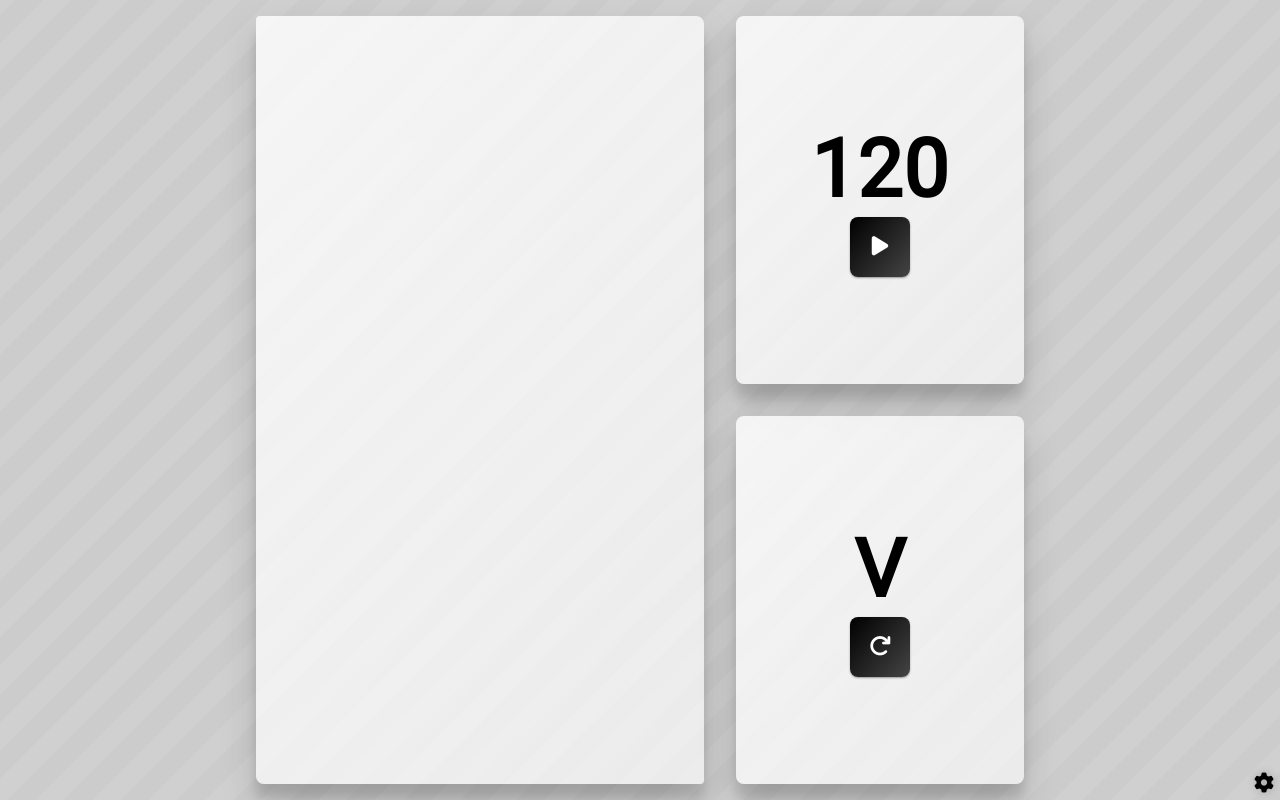
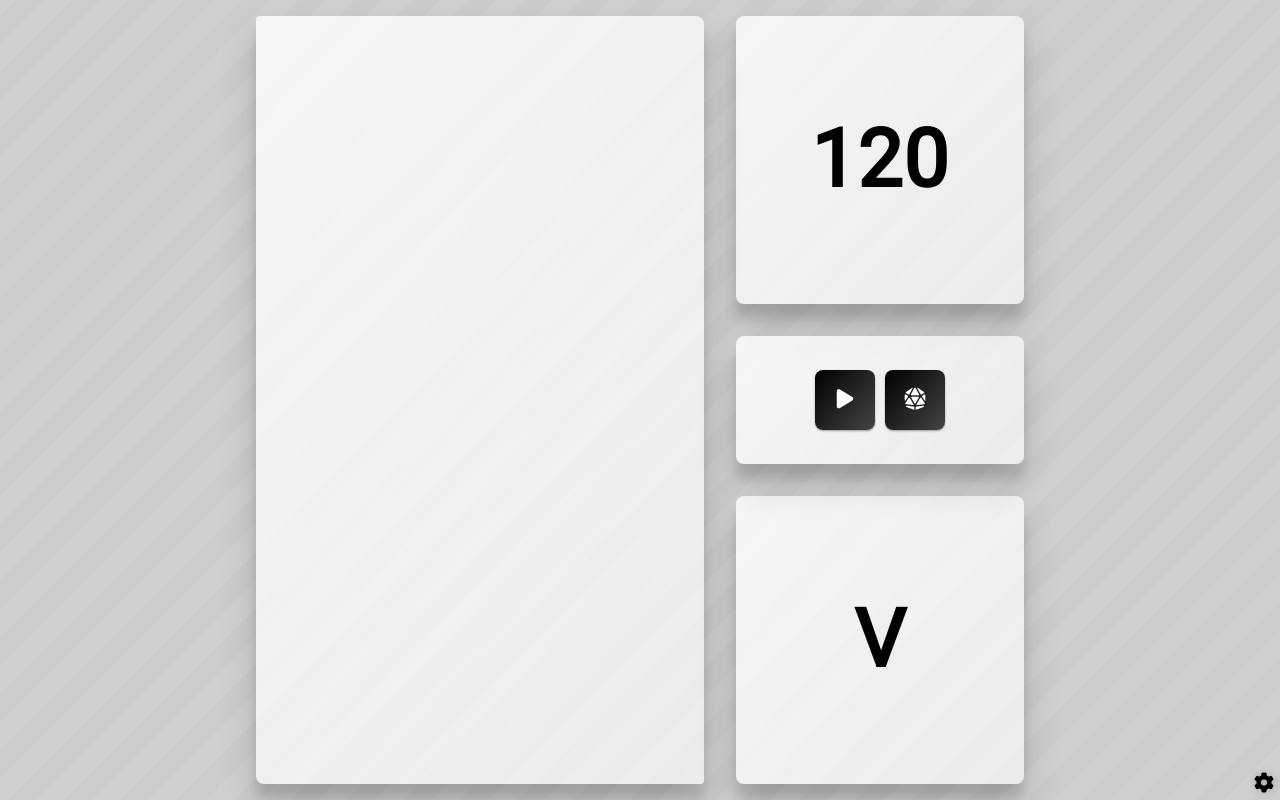
Before and after one commit to knowlesc/scattergories-generator, a React app: page / in a window 1280 px wide. Built offline with nearby package versions, Linux system fonts and the light colour scheme.

Commit message:
Centralize controls

```diff
--- a/src/components/Alphabet/Alphabet.scss
+++ b/src/components/Alphabet/Alphabet.scss
@@ -10,7 +10,6 @@
   }
 }
 
-
 @media (max-width: 600px), (max-height: 600px) {
   .alphabet {
     .alphabet-letter {
--- a/src/components/Alphabet/Alphabet.tsx
+++ b/src/components/Alphabet/Alphabet.tsx
@@ -1,24 +1,14 @@
 import './Alphabet.scss';
 import * as React from 'react';
-import { IconButton } from '../IconButton/IconButton';
 
 export interface IAlphabetProps {
   letter: string;
-  randomize: Function;
 }
 
-export const Alphabet: React.FC<IAlphabetProps> = ({ letter, randomize }) => {
-
-  const rollClicked = () => {
-    randomize();
-  };
-
-  return (
+export const Alphabet: React.FC<IAlphabetProps> = ({ letter }) => (
   <section className="alphabet-wrapper">
     <div className="alphabet">
       <div className="alphabet-letter">{ letter }</div>
-        <div className="actions"><IconButton icon="redo" onClick={ rollClicked }/></div>
     </div>
   </section>
 );
-}
--- a/src/components/App/App.scss
+++ b/src/components/App/App.scss
@@ -45,9 +45,7 @@
   box-sizing: border-box;
 }
 
-.categories-wrapper,
-.timer-wrapper,
-.alphabet-wrapper {
+section {
   position: absolute;
   padding: 2%;
 }
@@ -61,21 +59,29 @@
 
 .timer-wrapper {
   width: 40%;
-  height: 50%;
+  height: 40%;
   right: 0;
   top: 0;
 }
 
 .alphabet-wrapper {
   width: 40%;
-  height: 50%;
+  height: 40%;
   right: 0;
   bottom: 0;
 }
 
+.controls-wrapper {
+  width: 40%;
+  height: 20%;
+  right: 0;
+  bottom: 40%;
+}
+
 .categories,
 .timer,
-.alphabet {
+.alphabet,
+.controls {
   width: 100%;
   height: 100%;
   padding: 4%;
@@ -84,6 +90,7 @@
 }
 
 .timer,
-.alphabet {
+.alphabet,
+.controls {
   border-radius: 8px;
 }
--- a/src/components/App/App.tsx
+++ b/src/components/App/App.tsx
@@ -5,12 +5,16 @@
 import { Alphabet } from '../Alphabet/Alphabet';
 import { Settings } from '../Settings/Settings';
 import { Randomizer } from '../../services/Ranzomizer';
+import { Controls } from '../Controls/Controls';
+import { useInterval } from '../../hooks';
 
 export const App: React.FC = () => {
   const [categories, setCategories] = React.useState(Randomizer.getRandomCategories(12));
   const [letter, setLetter] = React.useState(Randomizer.getRandomLetter());
+  const [time, setTime] = React.useState(120);
   const [maxTime, setMaxTime] = React.useState(120);
   const [categoryCount, setCategoryCount] = React.useState(12);
+  const [gameState, setGameState] = React.useState<'running' | 'paused' | 'ready'>('ready');
 
   const randomizeGame = () => {
     setCategories(Randomizer.getRandomCategories(categoryCount));
@@ -22,15 +26,42 @@
     setCategoryCount(categoryCount);
   }
 
+  const startGame = () => {
+    setGameState('running');
+  }
+
+  const pauseGame = () => {
+    setGameState('paused');
+  }
+
+  const stopGame = () => {
+    setTime(maxTime);
+    randomizeGame();
+    setGameState('ready');
+  }
+
   React.useEffect(() => {
-    randomizeGame();
+    stopGame();
   }, [maxTime, categoryCount])
+
+  useInterval(() => {
+    setTime((t) => t - 1);
+    if (time === 1) {
+      stopGame();
+      if (Audio) {
+        const audio = new Audio('build/alarm.mp3');
+        audio.play();
+      }
+    }
+  }, gameState === 'running' ? 1000 : null);
 
   return (
     <div className="app">
-      <Timer maxTime={ maxTime } />
-      <Categories categories={ categories } />
-      <Alphabet letter={ letter } randomize={ randomizeGame } />
+      <Timer time={ time } maxTime={ maxTime } />
+      <Categories categories={ categories }
+        flipped={ gameState === 'running' } />
+      <Alphabet letter={ letter } />
+      <Controls { ...{ randomizeGame, startGame, stopGame, pauseGame, gameState } } />
       <Settings defaultMaxTime={ maxTime }
         defaultCategoryCount={ categoryCount }
         onChange={ settingsUpdated } />
--- a/src/components/Categories/Categories.scss
+++ b/src/components/Categories/Categories.scss
@@ -1,18 +1,11 @@
+$base-font-size: 10px;
+
 .categories {
   border-radius: 4px 8px;
   display: flex;
   flex-flow: column nowrap;
   justify-content: space-around;
-}
-
-$base-font-size: 10px;
-
-.categories {
   font-size: $base-font-size;
-}
-
-.categories-wrapper.flipped .flipper {
-  transform: rotateY(180deg);
 }
 
 .flipper {
@@ -35,6 +28,10 @@
   .back {
     transform: rotateY(180deg);
   }
+
+  &.flipped {
+    transform: rotateY(180deg);
+  }
 }
 
 @media (min-height: 200px) and (min-width: 200px) {  .categories { font-size: $base-font-size + 1; } }
--- a/src/components/Categories/Categories.tsx
+++ b/src/components/Categories/Categories.tsx
@@ -4,18 +4,12 @@
 
 interface ICategoriesProps {
   categories: string[];
+  flipped: boolean;
 }
 
-export const Categories: React.FC<ICategoriesProps> = ({ categories }) => {
-  const [flipped, setFlipped] = React.useState<boolean>(false);
-  const clicked = () => {
-    setFlipped(!flipped);
-  };
-
-  return (
-    <section className={ `categories-wrapper flip-container ${flipped ? 'flipped' : ''}` }>
-      <div className="flipper"
-        onClick={clicked}>
+export const Categories: React.FC<ICategoriesProps> = ({ categories, flipped }) =>(
+  <section className="categories-wrapper flip-container">
+    <div className={ `flipper ${flipped ? 'flipped' : ''}` } >
       <div className="categories front">
       </div>
       <div className="categories back">
@@ -23,5 +17,4 @@
       </div>
     </div>
   </section>
-  )
-};
+);
--- a/src/components/Category/Category.scss
+++ b/src/components/Category/Category.scss
@@ -12,17 +12,3 @@
     font-weight: 500;
   }
 }
-
-.categories.flipped .category-name {
-  background: none;
-  transition: all ease-in-out 0.2s;
-  user-select: none;
-}
-
-.categories.not-flipped .category-name  {
-  border-bottom: none;
-  background: linear-gradient(130deg, #000, #333);
-  color: transparent;
-  transition: all ease-in-out 0.2s;
-  user-select: none;
-}
--- /dev/null
+++ b/src/components/Controls/Controls.scss
@@ -0,0 +1,6 @@
+.controls {
+  display: flex;
+  flex-flow: row nowrap;
+  justify-content: center;
+  align-items: center;
+}
--- /dev/null
+++ b/src/components/Controls/Controls.tsx
@@ -0,0 +1,23 @@
+import './Controls.scss';
+import * as React from 'react';
+import { IconButton } from '../IconButton/IconButton';
+
+export interface IControlsProps {
+  randomizeGame: () => void;
+  startGame: () => void;
+  pauseGame: () => void;
+  stopGame: () => void;
+  gameState: 'running' | 'paused' | 'ready';
+}
+
+export const Controls: React.FC<IControlsProps> = (
+  { gameState, randomizeGame, startGame, pauseGame, stopGame }) => (
+  <section className="controls-wrapper">
+    <div className="controls">
+      { gameState !== 'running' && <IconButton icon="play" onClick={ startGame } /> }
+      { gameState === 'running' && <IconButton icon="pause" onClick={ pauseGame } /> }
+      { gameState !== 'ready' && <IconButton icon="redo" onClick={ stopGame } />}
+      <IconButton icon="dice-d20" onClick={ randomizeGame } />
+    </div>
+  </section>
+);
--- a/src/components/Timer/Timer.scss
+++ b/src/components/Timer/Timer.scss
@@ -22,8 +22,6 @@
   }
 }
 
-
-
 @media (max-width: 600px), (max-height: 600px) {
   .timer {
     .timer-time {
--- a/src/components/Timer/Timer.tsx
+++ b/src/components/Timer/Timer.tsx
@@ -1,54 +1,17 @@
 import './Timer.scss';
 import * as React from 'react';
-import { useInterval } from '../../hooks';
-import { IconButton } from '../IconButton/IconButton';
 
 export interface ITimerProps {
+  time: number;
   maxTime: number;
 }
 
-export const Timer: React.FC<ITimerProps> = ({ maxTime }) => {
-  const [time, setTime] = React.useState(maxTime);
-  const [progress, setProgress] = React.useState(0);
-  const [started, setStarted] = React.useState(false);
-
-  useInterval(() => {
-    setTime((t) => t - 1);
-    setProgress(((maxTime - time) / maxTime) * 100);
-    if (time === 1) {
-      resetClicked();
-      if (Audio) {
-        const audio = new Audio('build/alarm.mp3');
-        audio.play();
-      }
-    }
-  }, started ? 1000 : null);
-
-  const pauseClicked = () => {
-    setStarted(false);
-  };
-
-  const playClicked = () => {
-    setStarted(true);
-  };
-
-  const resetClicked = () => {
-    setStarted(false);
-    setTime(maxTime);
-    setProgress(0);
-  }
-
-  return (
-    <section className="timer-wrapper">
-      <div className="timer">
-        <div className="timer-progress" style={ { width: `${progress}%` } }></div>
-        <div className="timer-time">{ time }</div>
-        <div className="actions">
-          { !started && <IconButton icon="play" onClick={ playClicked } /> }
-          { !!started && <IconButton icon="pause" onClick={ pauseClicked } /> }
-          { (!!started || time !== maxTime) && <IconButton icon="redo" onClick={ resetClicked } />}
-        </div>
-      </div>
-    </section>
-  )
-};
+export const Timer: React.FC<ITimerProps> = ({ time, maxTime }) => (
+  <section className="timer-wrapper">
+    <div className="timer">
+      <div className="timer-progress"
+        style={ { width: `${((maxTime - time) / maxTime) * 100}%` } }></div>
+      <div className="timer-time">{ time }</div>
+    </div>
+  </section>
+);
```
Also changed, not shown: 1 other file (tests, documents, lock files or other folders). Lines whose indentation alone changed are shown as unchanged.
